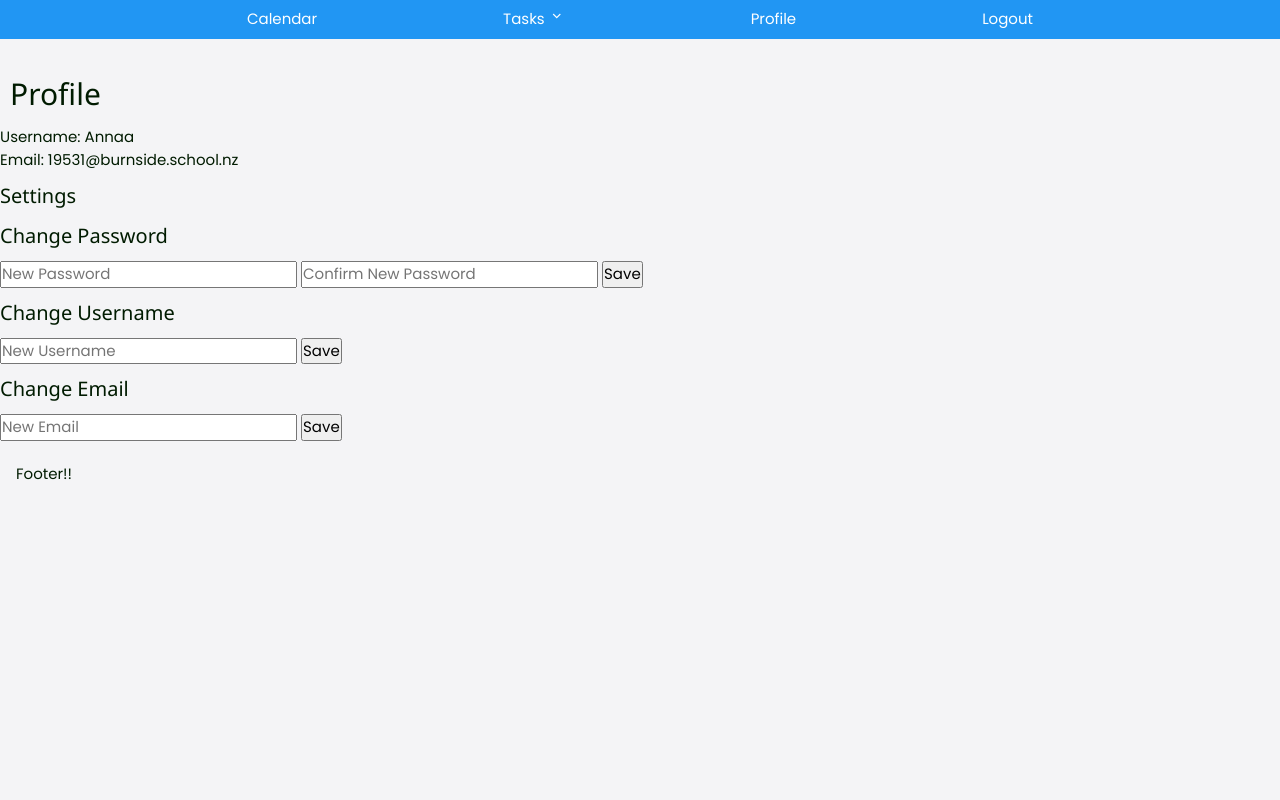
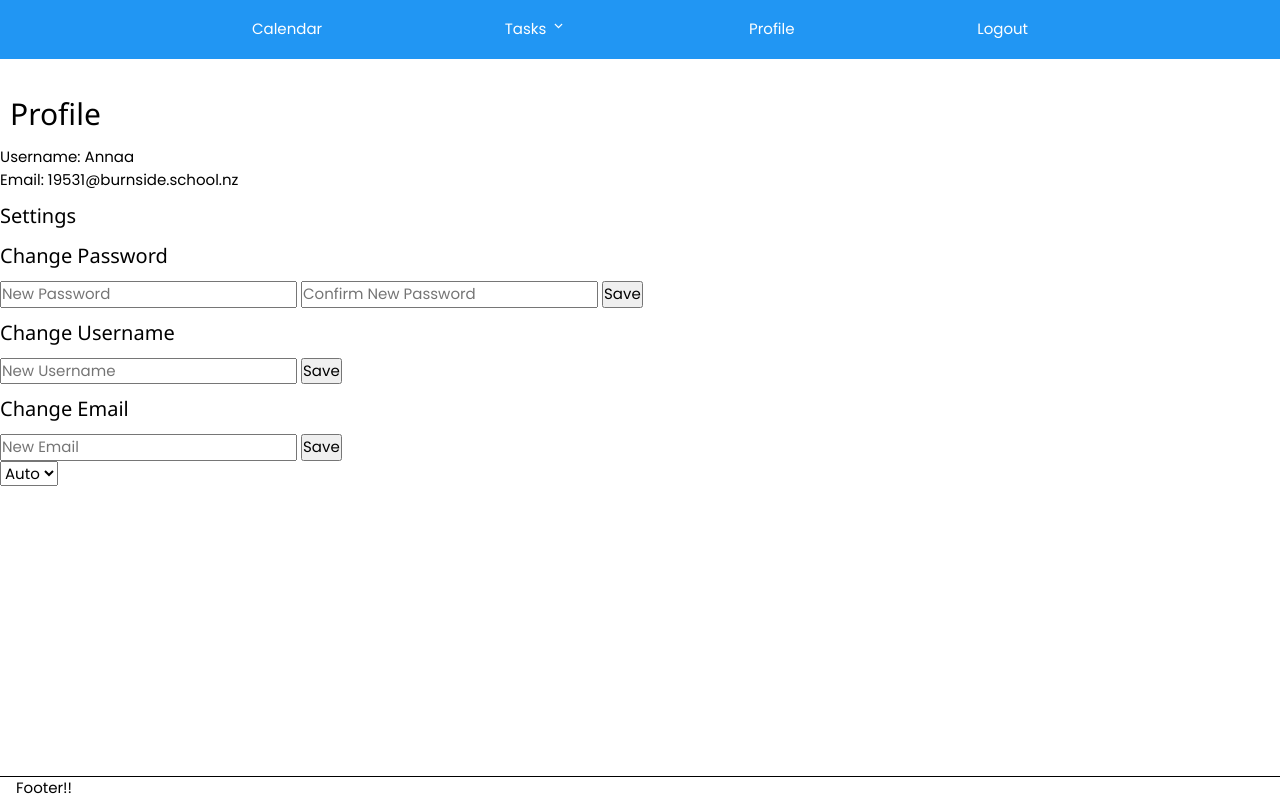
Before and after one commit to Anna19531/Flask-app, a Flask app: page /profile in a window 1280 px wide. Run offline with Flask 3, Linux system fonts and the light colour scheme; a user stored in the database is signed in.

Commit message:
Implemented dark mode for the body and navbar

```diff
--- a/app/routes.py
+++ b/app/routes.py
@@ -80,8 +80,6 @@ def home():
             else:
                 new_user = models.User()
                 new_user.username = acc_form.username.data
-                # "sha256" was the original method used to hash the password
-                # but this is outdated so changed to "scrypt"
                 new_user.password = generate_password_hash(
                     acc_form.password.data, method="sha256")
                 new_user.email = acc_form.email.data
@@ -511,5 +509,5 @@ def profile():
 def logout():
     """Logout the user"""
     logout_user()
-    flash("Logged out succesfully :)", "success")
+    flash("Logged out successfully :)", "success")
     return redirect("/")
--- a/app/static/js/script.js
+++ b/app/static/js/script.js
@@ -1,3 +1,26 @@
+// function to toggle between light and dark mode
+function applyTheme(theme) {
+    document.body.classList.remove("theme-auto", "theme-light", "theme-dark", "theme-undefined");
+    document.body.classList.add(`theme-${theme}`);
+    document.documentElement.setAttribute("theme", `theme-${theme}`);
+}
+
+document.addEventListener("DOMContentLoaded", () => {
+    const savedTheme = localStorage.getItem("theme") || "auto";
+
+    applyTheme(savedTheme);
+
+    for (const optionElement of document.querySelectorAll("#selTheme option")) {
+    optionElement.selected = savedTheme === optionElement.value;
+    }
+
+    document.querySelector("#selTheme").addEventListener("change", function () {
+    localStorage.setItem("theme", this.value);
+    applyTheme(this.value);
+    });
+});
+
+
 const daysTag = document.querySelector(".days"),
 currentDate = document.querySelector(".current-date"),
 prevNextIcon = document.querySelectorAll(".icons span");
--- a/app/static/style.css
+++ b/app/static/style.css
@@ -6,19 +6,50 @@
   font-family: 'Poppins', sans-serif;
 }
 
+/* Colour palette for light theme */
 :root {
-  --dark-background-color:#22303c;
-  --dark-color: #ffffff;
+  --background-color: #f4f4f6;
+  --navbar-color: #357ded;
+  --navbar-text: #ffffff;
+  --footer-border: #22303c;
 }
+
+/* Colour palette for dark theme */
+[theme = "theme-dark"] {
+  --background-color:#22303c;
+  --color: #ffffff;
+  --navbar-color: #1a252f;
+  --navbar-text: #357ded;
+  --footer-border: #f4f4f6;
+}
+
 /* Light theme */
-body{
-  --background-color:#f4f4f6;
-  --color: #001b00;
+body {
+  --background-color: var(--background-color);
+  --color: var(--color);
+  min-height: 100vh;
+  display: flex;
+  flex-direction: column;
   margin: 60px;
+}
 
-  background: var(--background-color);
-  color: var(--color);
+body.theme-dark {
+  background-color: #22303c;
+  color: #ffffff;
+}
 
+.navbar {
+  background-color: var(--navbar-color);
+  color: var(--navbar-text);
+  display: flex;
+  flex-flow: row wrap;
+  justify-content: flex-start;
+  padding: 10px;
+}
+
+.theme-dark {
+  --background-color: var(--dark-background-color);
+  --color: var(--dark-color);
 }
 
 /* Dark theme */
@@ -322,21 +353,6 @@ header .current-date{
   border-color: #357ded;
 }
 
-/* Dark Mode */
-
-body.dark-mode {
-  background-color: #22303C;
-  color: #ffffff;
-}
-
-.navbar {
-  background-color: #22303C;
-  color: #ffffff;
-  display: flex;
-  flex-flow: row wrap;
-  justify-content: flex-start;
-}
-
 .event-item {
   width: 30%;
 }
@@ -433,3 +449,21 @@ ul.flashes li.error {
     display: none;
   }
 }
+
+/* Footer */
+
+footer {
+  margin-top: auto;
+  padding-top: 10px;
+  border-top:1px solid;
+  --background-color: var(--navbar-color);
+  --color: var(--navbar-text);
+  --border-top: 1px solid var(--footer-border);
+
+}
+
+footer.theme-dark {
+  background-color:#22303c;
+  color: #ffffff;
+  border-top: #f4f4f6;
+}
--- a/app/templates/profile.html
+++ b/app/templates/profile.html
@@ -40,4 +40,12 @@
     <input type = submit value = "Save">
 </form>
 
+<div class="select">
+    <select class="select__input" id="selTheme" onchange = "applyTheme()">
+        <option value="auto">Auto</option>
+        <option value="light">Light</option>
+        <option value="dark">Dark</option>
+    </select>
+</div>
+
 {% endblock %}
```
Also changed, not shown: instance/tasks.db.
